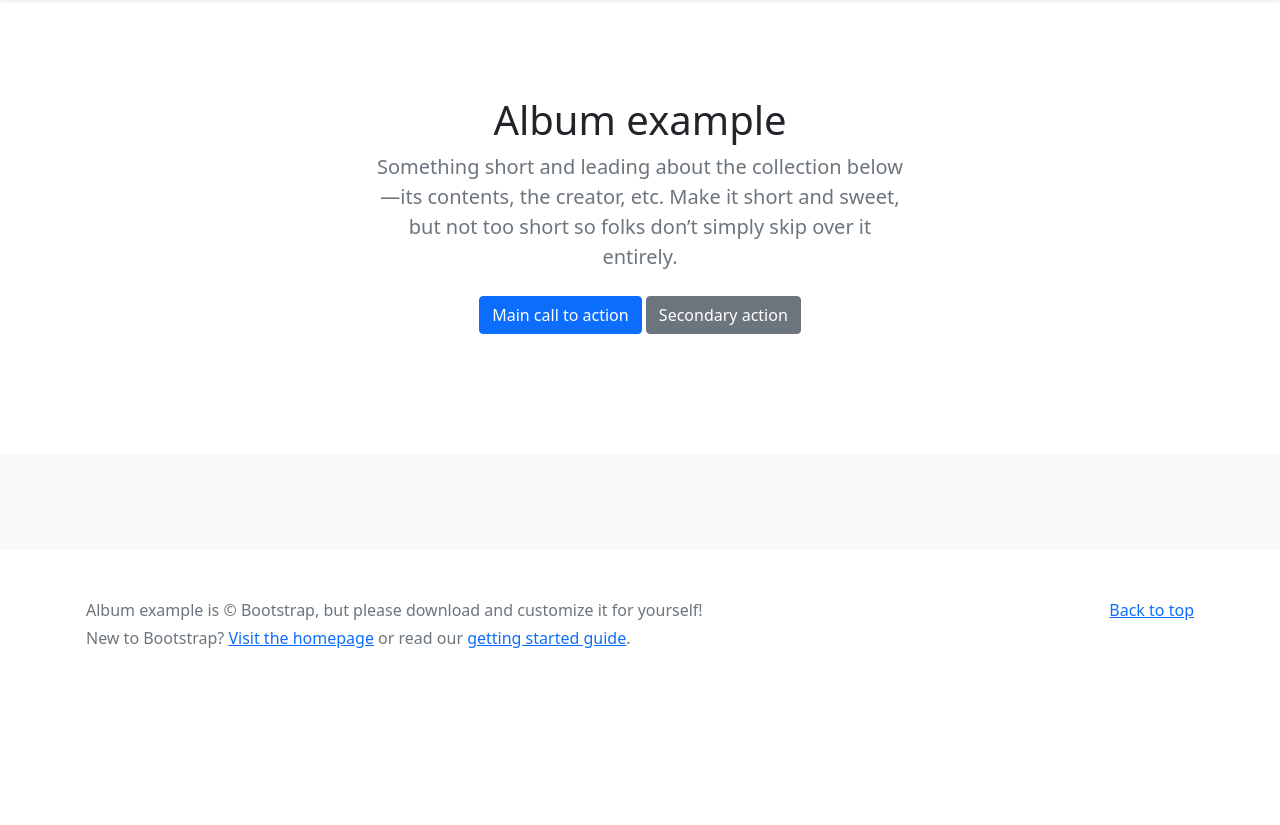
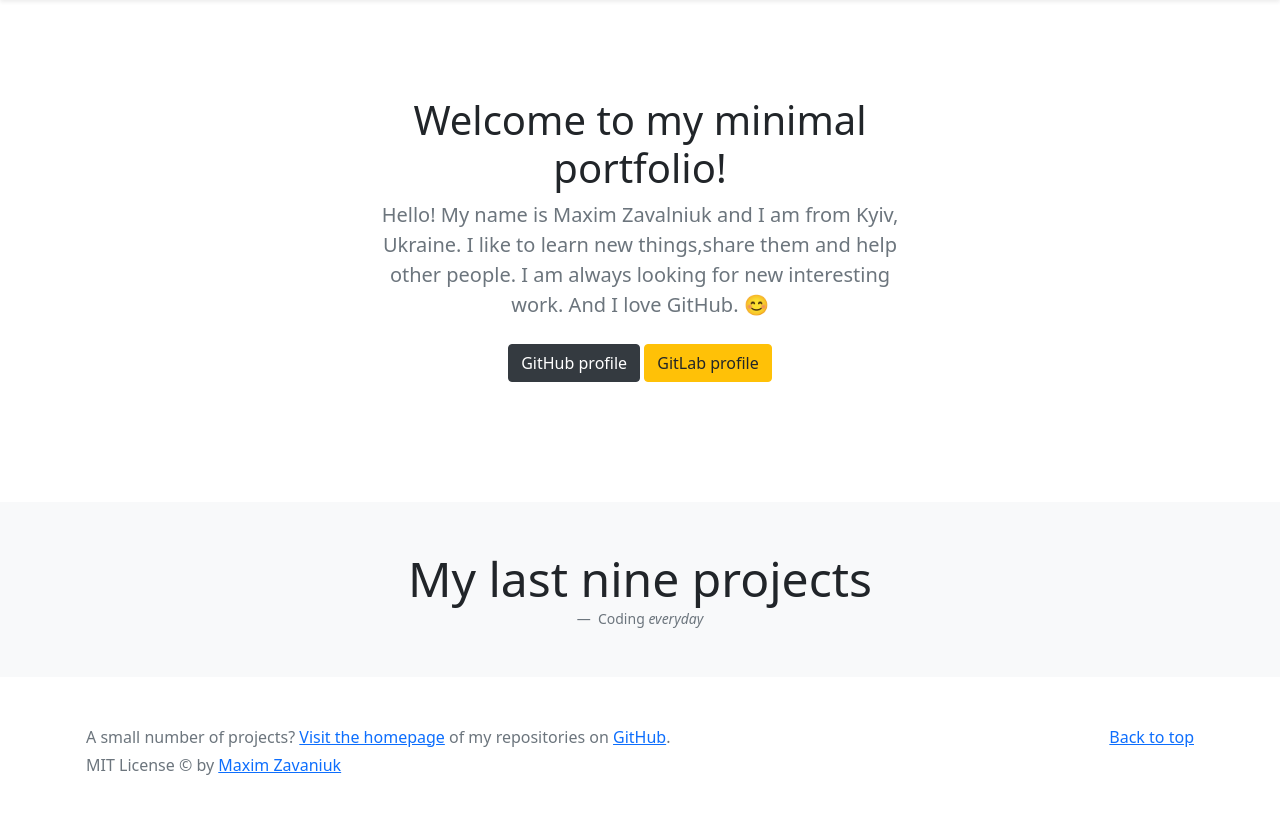
Before and after one commit to mezgoodle/portfolio, a Flask app: page / in a window 1280 px wide. Shown: the part 56-881 px from the top of the page. Before the commit the page ends 704 px from the top, so only its background shows below. Run offline with Flask 2, Linux system fonts and the light colour scheme; data that the repository does not hold is empty; some libraries are stand-ins or nearby versions.

Commit message:
#2 Update HTML templates

```diff
--- a/templates/includes/footer.html
+++ b/templates/includes/footer.html
@@ -3,7 +3,7 @@
         <p class="float-right mb-1">
             <a href="#">Back to top</a>
         </p>
-        <p class="mb-1">Album example is &copy; Bootstrap, but please download and customize it for yourself!</p>
-        <p class="mb-0">New to Bootstrap? <a href="/">Visit the homepage</a> or read our <a href="/docs/5.0/getting-started/introduction/">getting started guide</a>.</p>
+        <p class="mb-1">A small number of projects? <a href="https://github.com/mezgoodle?tab=repositories" target="_blank">Visit the homepage</a> of my repositories on <a href="https://github.com">GitHub</a>.</p>
+        <p class="mb-0">MIT License &copy; by <a href="https://github.com/mezgoodle/portfolio/blob/master/LICENSE" target="_blank">Maxim Zavaniuk</a></p>
     </div>
 </footer>
--- a/templates/includes/header.html
+++ b/templates/includes/header.html
@@ -3,8 +3,8 @@
         <div class="container">
             <div class="row">
                 <div class="col-sm-8 col-md-7 py-4">
-                    <h4 class="text-white">About</h4>
-                    <p class="text-muted">Add some information about the album below, the author, or any other background context. Make it a few sentences long so folks can pick up some informative tidbits. Then, link them off to some social networking sites or contact information.</p>
+                    <h4 class="text-white">About my experience</h4>
+                    <p class="text-muted">I have worked with many technoligies and languages, but my favourite are  <strong>Python</strong> and <strong>JavaScript</strong>. Also I like to work with <strong>Django</strong> and <strong>Flask</strong>. And of my favourite work is doing <strong>bots</strong>: for Telegram or Github. All my projects you can find on GitHub or GitLab profile.</p>
                 </div>
                 <div class="col-sm-4 offset-md-1 py-4">
                     <h4 class="text-white">Contact</h4>
--- a/templates/includes/project_card.html
+++ b/templates/includes/project_card.html
@@ -6,10 +6,6 @@
             <p class="card-text">{{repo['description']}}</p>
             <div class="d-flex justify-content-between align-items-center">
                 <div class="btn-group">
-                    <svg width="1em" height="1em" viewBox="0 0 16 16" class="bi bi-person-bounding-box" fill="currentColor" xmlns="http://www.w3.org/2000/svg">
-                        <path fill-rule="evenodd" d="M1.5 1a.5.5 0 0 0-.5.5v3a.5.5 0 0 1-1 0v-3A1.5 1.5 0 0 1 1.5 0h3a.5.5 0 0 1 0 1h-3zM11 .5a.5.5 0 0 1 .5-.5h3A1.5 1.5 0 0 1 16 1.5v3a.5.5 0 0 1-1 0v-3a.5.5 0 0 0-.5-.5h-3a.5.5 0 0 1-.5-.5zM.5 11a.5.5 0 0 1 .5.5v3a.5.5 0 0 0 .5.5h3a.5.5 0 0 1 0 1h-3A1.5 1.5 0 0 1 0 14.5v-3a.5.5 0 0 1 .5-.5zm15 0a.5.5 0 0 1 .5.5v3a1.5 1.5 0 0 1-1.5 1.5h-3a.5.5 0 0 1 0-1h3a.5.5 0 0 0 .5-.5v-3a.5.5 0 0 1 .5-.5z"/>
-                        <path fill-rule="evenodd" d="M3 14s-1 0-1-1 1-4 6-4 6 3 6 4-1 1-1 1H3zm5-6a3 3 0 1 0 0-6 3 3 0 0 0 0 6z"/>
-                    </svg>
                     <a href="{{repo['html_url']}}" class="pr-1" target="_blank"><button type="button" class="btn btn-sm btn-outline-secondary">View</button></a>
                     <a href="{{repo['html_url']}}/archive/master.zip"><button type="button" class="btn btn-sm btn-outline-secondary">Download</button></a>
                 </div>
--- a/templates/index.html
+++ b/templates/index.html
@@ -12,17 +12,25 @@
         <section class="py-5 text-center container">
             <div class="row py-lg-5">
                 <div class="col-lg-6 col-md-8 mx-auto">
-                    <h1 class="font-weight-light">Album example</h1>
-                        <p class="lead text-muted">Something short and leading about the collection below—its contents, the creator, etc. Make it short and sweet, but not too short so folks don’t simply skip over it entirely.</p>
+                    <h1 class="font-weight-light">Welcome to my minimal portfolio!</h1>
+                        <p class="lead text-muted">Hello! My name is Maxim Zavalniuk and I am from Kyiv, Ukraine. I like to learn new things,share them and help other people. I am always looking for new interesting work. And I love GitHub. 😊</p>
                         <p>
-                            <a href="#" class="btn btn-primary my-2">Main call to action</a>
-                            <a href="#" class="btn btn-secondary my-2">Secondary action</a>
+                            <a href="https://github.com/mezgoodle" title="GitHub" class="btn btn-dark my-2">GitHub profile</a>
+                            <a href="https://gitlab.com/mezgoodle" title="GitLab" class="btn btn-warning my-2">GitLab profile</a>
                         </p>
                 </div>
             </div>
         </section>
 
         <div class="album py-5 bg-light">
+            <figure class="text-center">
+                <blockquote class="blockquote">
+                  <p class="display-5">My last nine projects</p>
+                </blockquote>
+                <figcaption class="blockquote-footer">
+                  Coding <cite title="non-stop">everyday</cite>
+                </figcaption>
+            </figure>
             <div class="container">
                 <div class="row row-cols-1 row-cols-sm-2 row-cols-md-3 g-3">
                     {% for repo in repos %}
```
